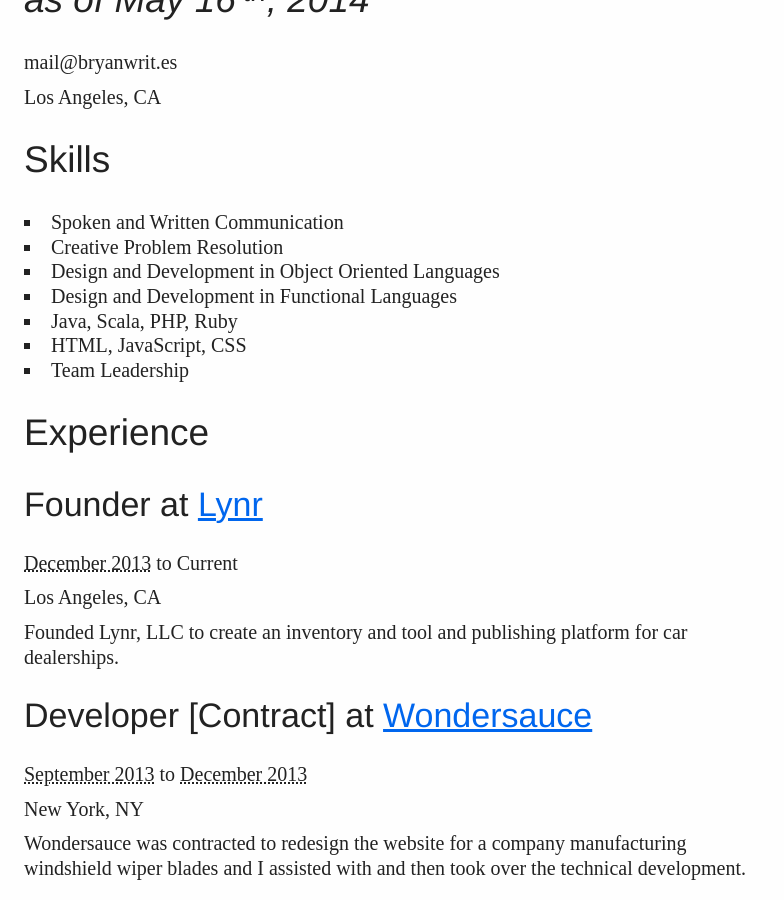
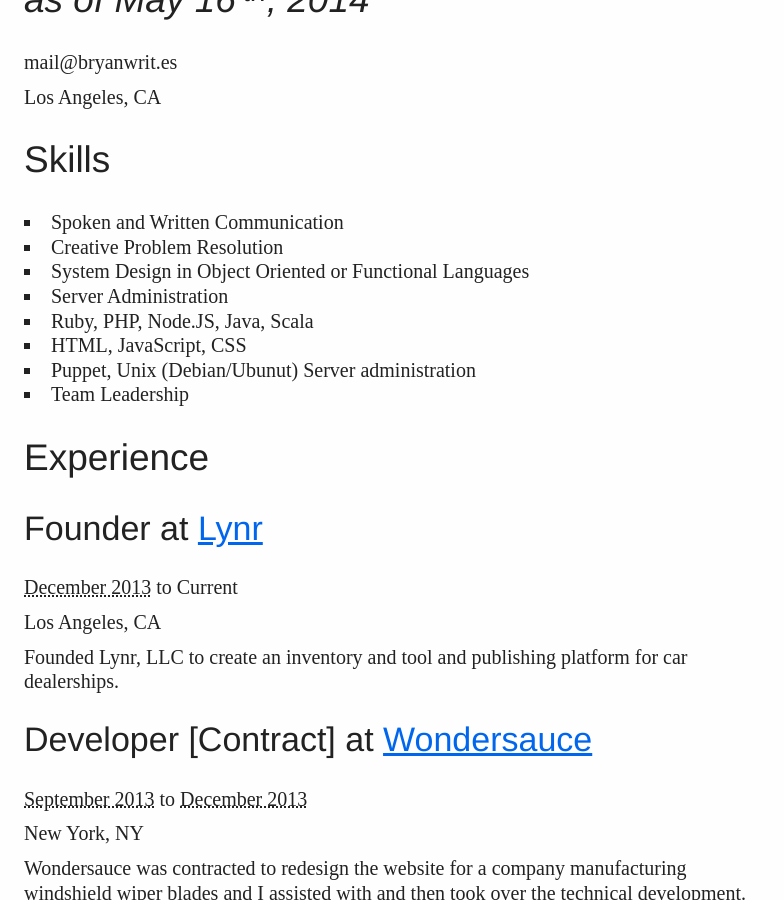
Before and after one commit to bryanjswift/bryanjswift.github.com, a Jekyll site: the page built from resume/index.html, in a window 1280 px wide and 900 px high, scrolled down 343 px. Shown: the whole window, without its empty margins (0-784 px from the left). Built offline with Jekyll 4.4.1, drawn with Linux system fonts in a browser that asks for light colours.

Commit message:
Updating skill list

```diff
--- a/resume/index.html
+++ b/resume/index.html
@@ -34,10 +34,24 @@
           <ul>
             <li class="skill">Spoken and Written Communication</li>
             <li class="skill">Creative Problem Resolution</li>
-            <li class="skill">Design and Development in Object Oriented Languages</li>
-            <li class="skill">Design and Development in Functional Languages</li>
-            <li><span class="skill">Java</span>, <span class="skill">Scala</span>, <span class="skill">PHP</span>, <span class="skill">Ruby</span></li>
-            <li><span class="skill">HTML</span>, <span class="skill">JavaScript</span>, <span class="skill">CSS</span></li>
+            <li class="skill">System Design in Object Oriented or Functional Languages</li>
+            <li class="skill">Server Administration</li>
+            <li>
+              <span class="skill">Ruby</span>,
+              <span class="skill">PHP</span>,
+              <span class="skill">Node.JS</span>,
+              <span class="skill">Java</span>,
+              <span class="skill">Scala</span>
+            </li>
+            <li>
+              <span class="skill">HTML</span>,
+              <span class="skill">JavaScript</span>,
+              <span class="skill">CSS</span>
+            </li>
+            <li>
+              <span class="skill">Puppet</span>,
+              <span class="skill">Unix (Debian/Ubunut) Server administration</span>
+            </li>
             <li class="skill">Team Leadership</li>
           </ul>
         </aside>
```
